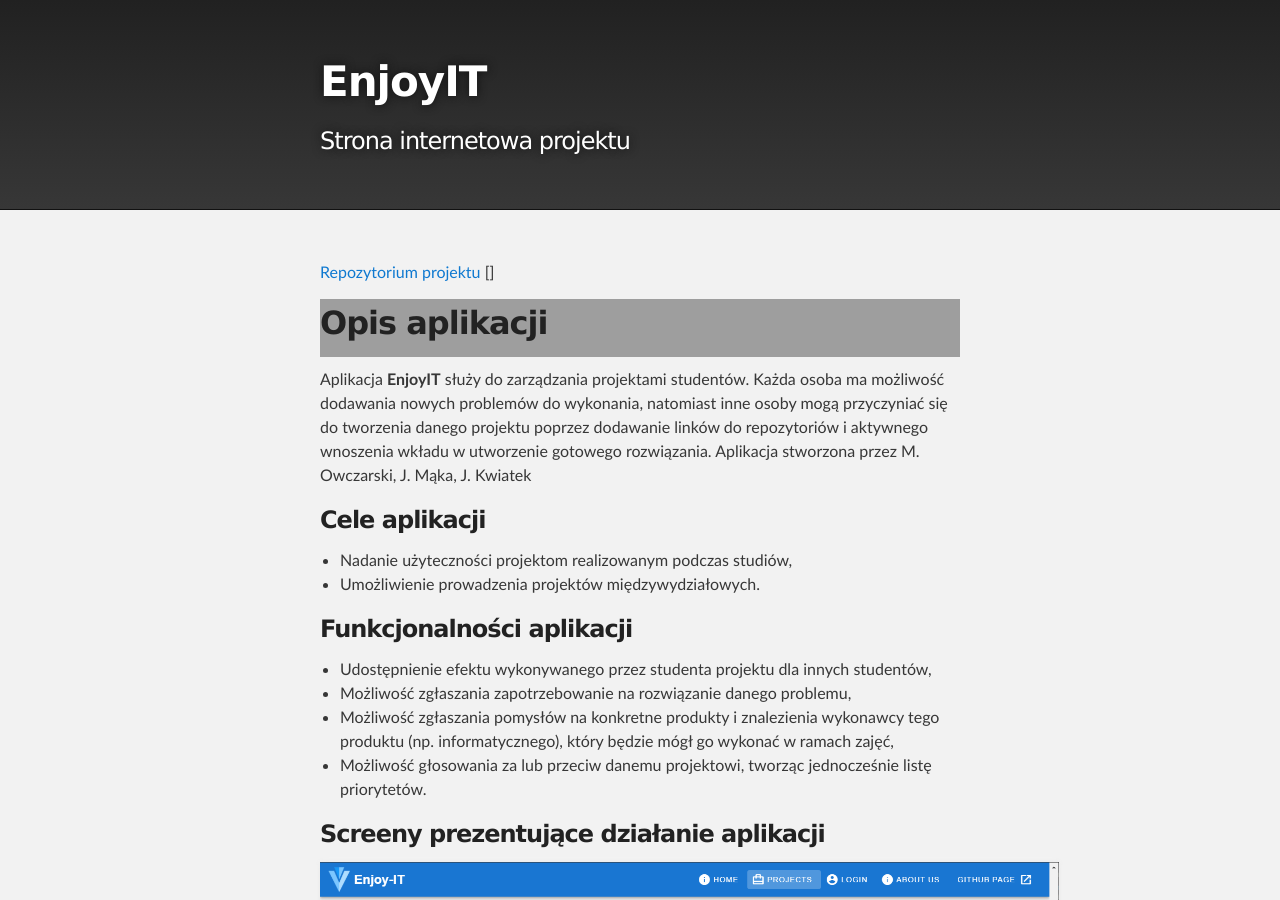
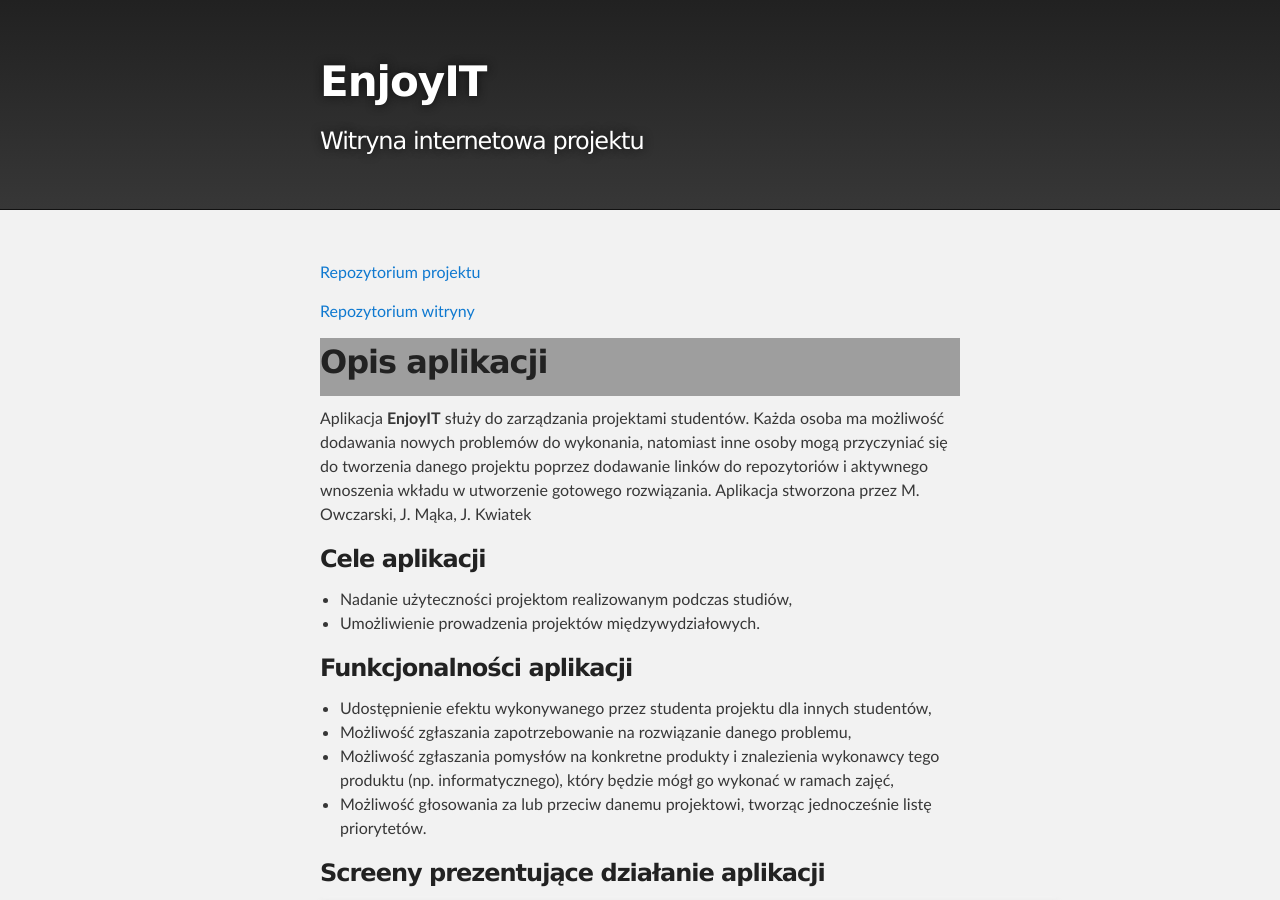
Before and after one commit to jmaka96/jmaka96.github.io, a Jekyll site: the page built from enjoyit.md, in a window 1280 px wide and 900 px high. Built offline with Jekyll 4.4.1, drawn with Linux system fonts in a browser that asks for light colours; grey boxes are pictures that could not be loaded.

Commit message:
updated enjoyit.md

```diff
--- a/_config.yml
+++ b/_config.yml
@@ -1,4 +1,4 @@
 title: EnjoyIT
-description: Strona internetowa projektu
+description: Witryna internetowa projektu
 show_downloads: false
 theme: jekyll-theme-slate
--- a/enjoyit.md
+++ b/enjoyit.md
@@ -2,7 +2,8 @@
 layout: default
 ---
 [Repozytorium projektu](https://github.com/flowerasny/EnjoyIT)
-[]
+
+[Repozytorium witryny](https://github.com/jmaka96/jmaka96.github.io)
 
 ## Opis aplikacji
 
```
